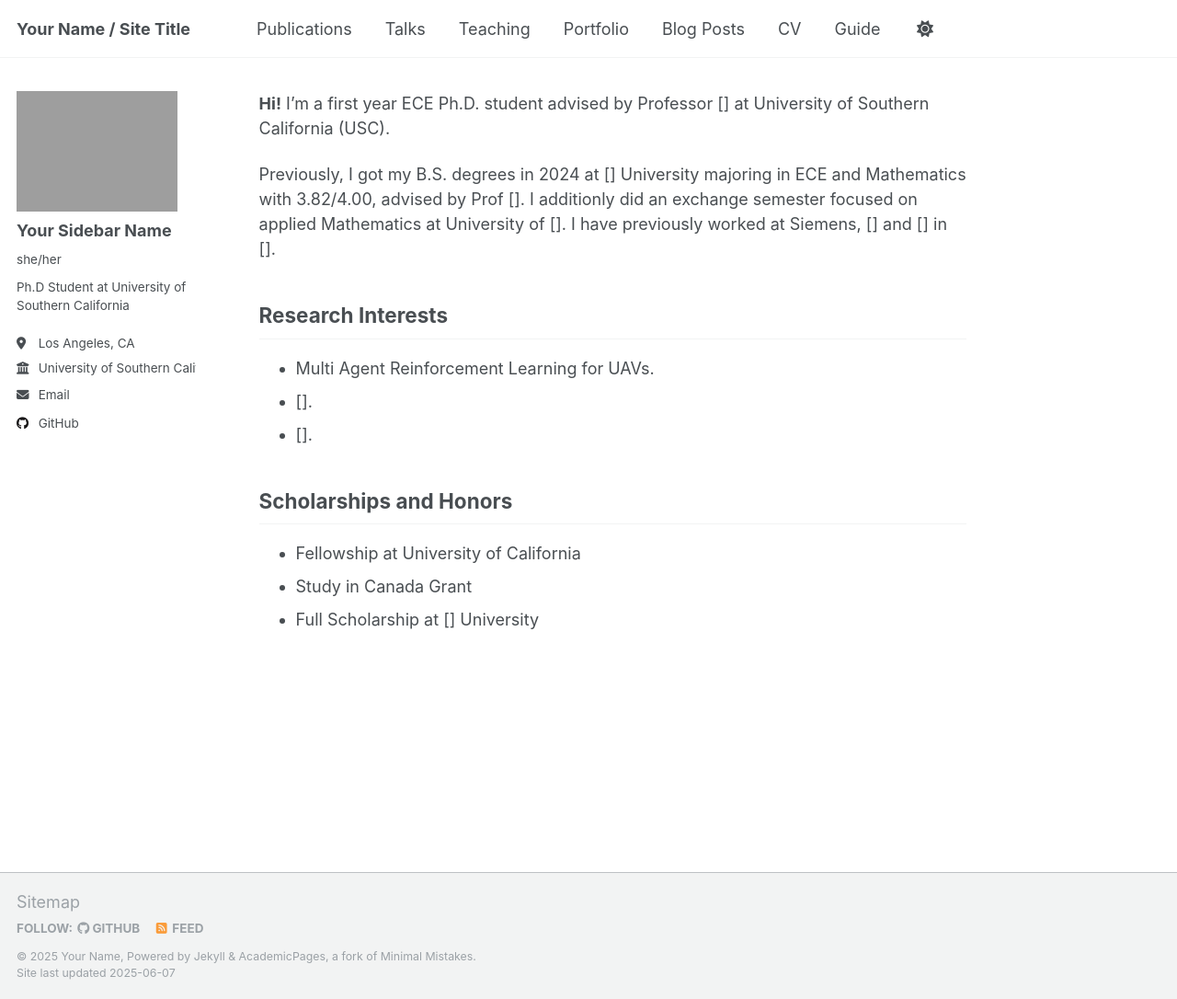
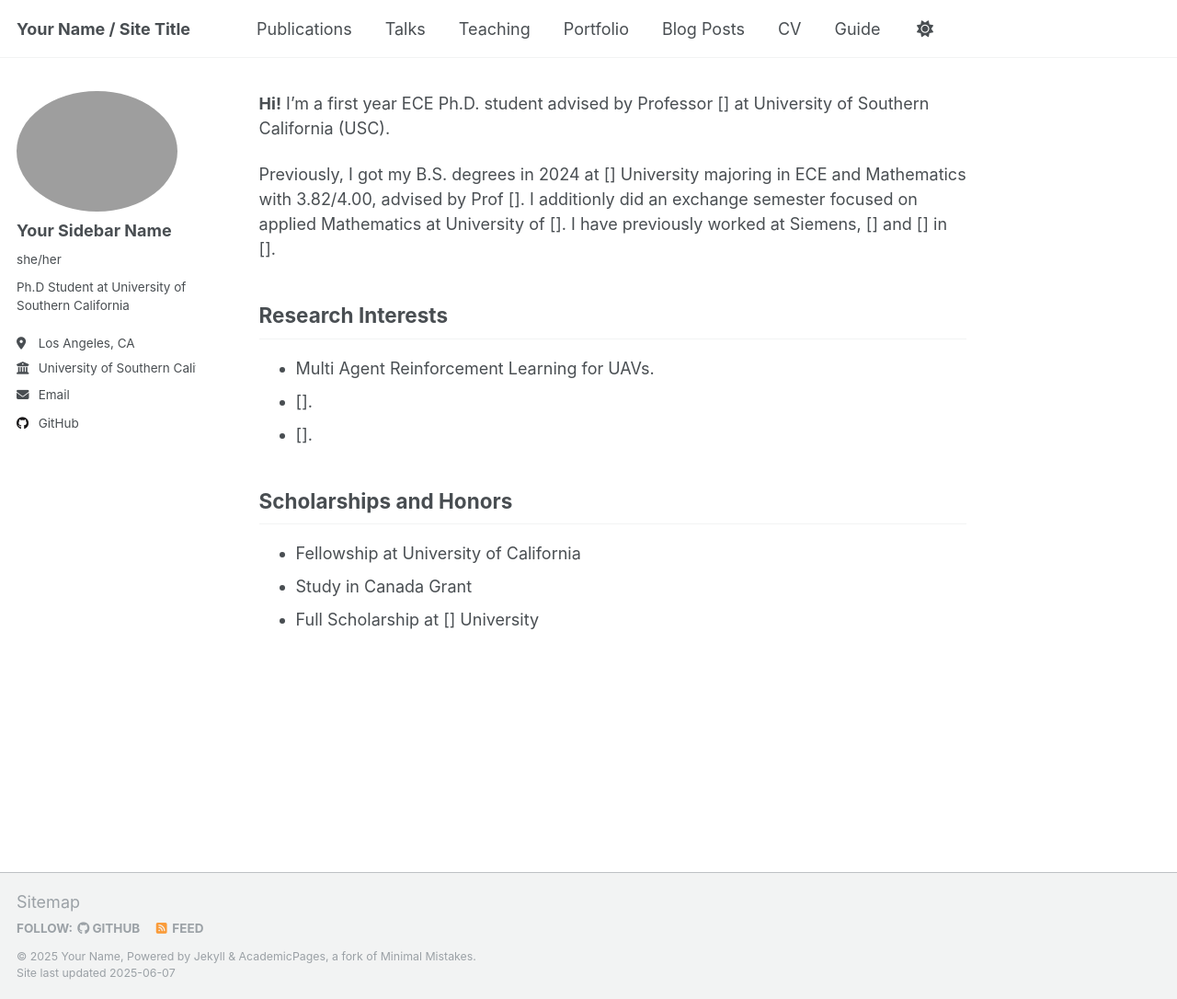
Before and after one commit to menevser/menevser.github.io, a Jekyll site: the page built from _pages/about.md, in a window 1280 px wide and 1086 px high. Shown: the whole window at 92% size. Built offline with Jekyll 4.4.1, drawn with Linux system fonts in a browser that asks for light colours.

Commit message:
Update _sidebar.scss

```diff
--- a/_sass/layout/_sidebar.scss
+++ b/_sass/layout/_sidebar.scss
@@ -95,7 +95,7 @@
 
   img {
     max-width: 175px;
-      border-radius: 0;
+   border-radius: 100%;
 
 
     @include breakpoint($large) {
```
